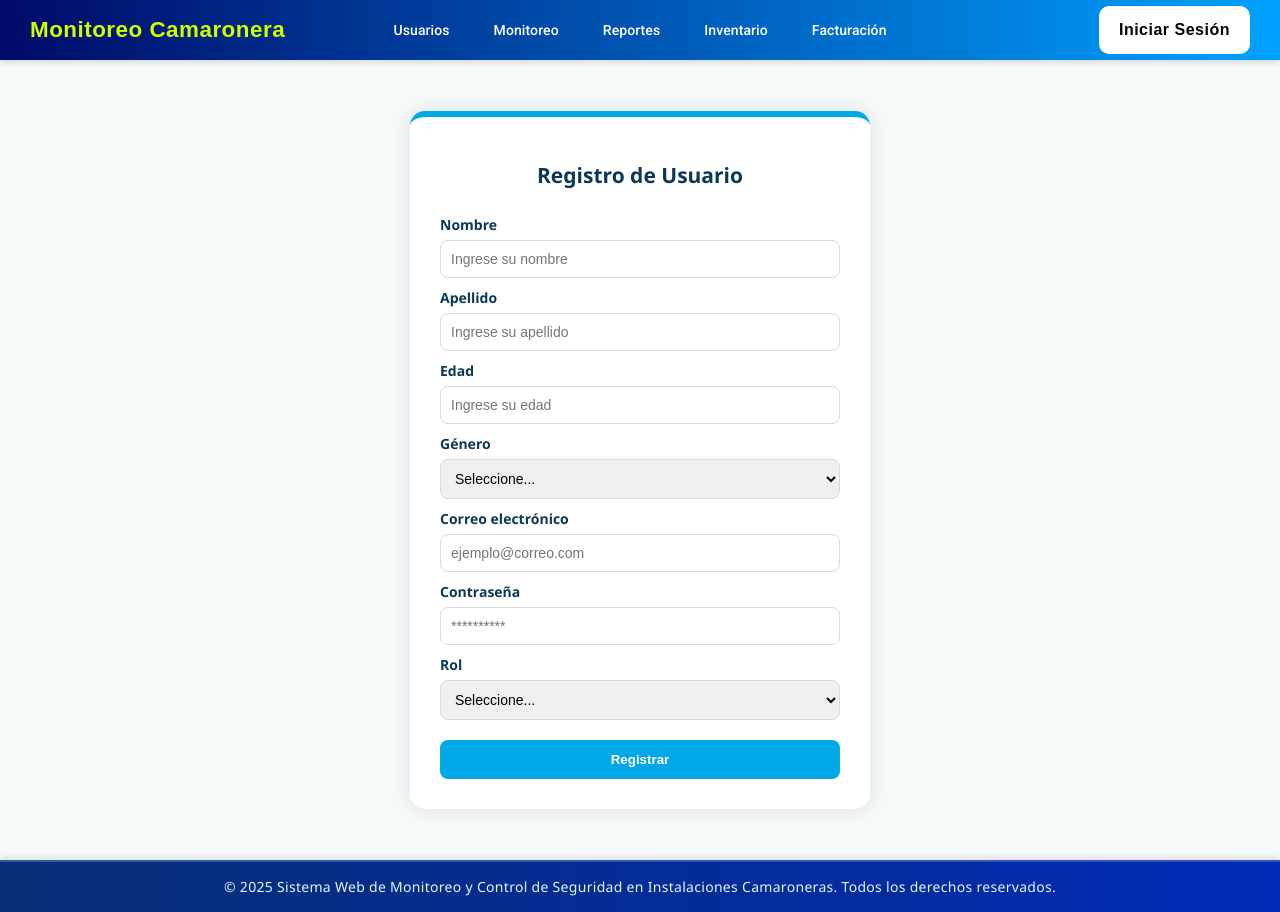
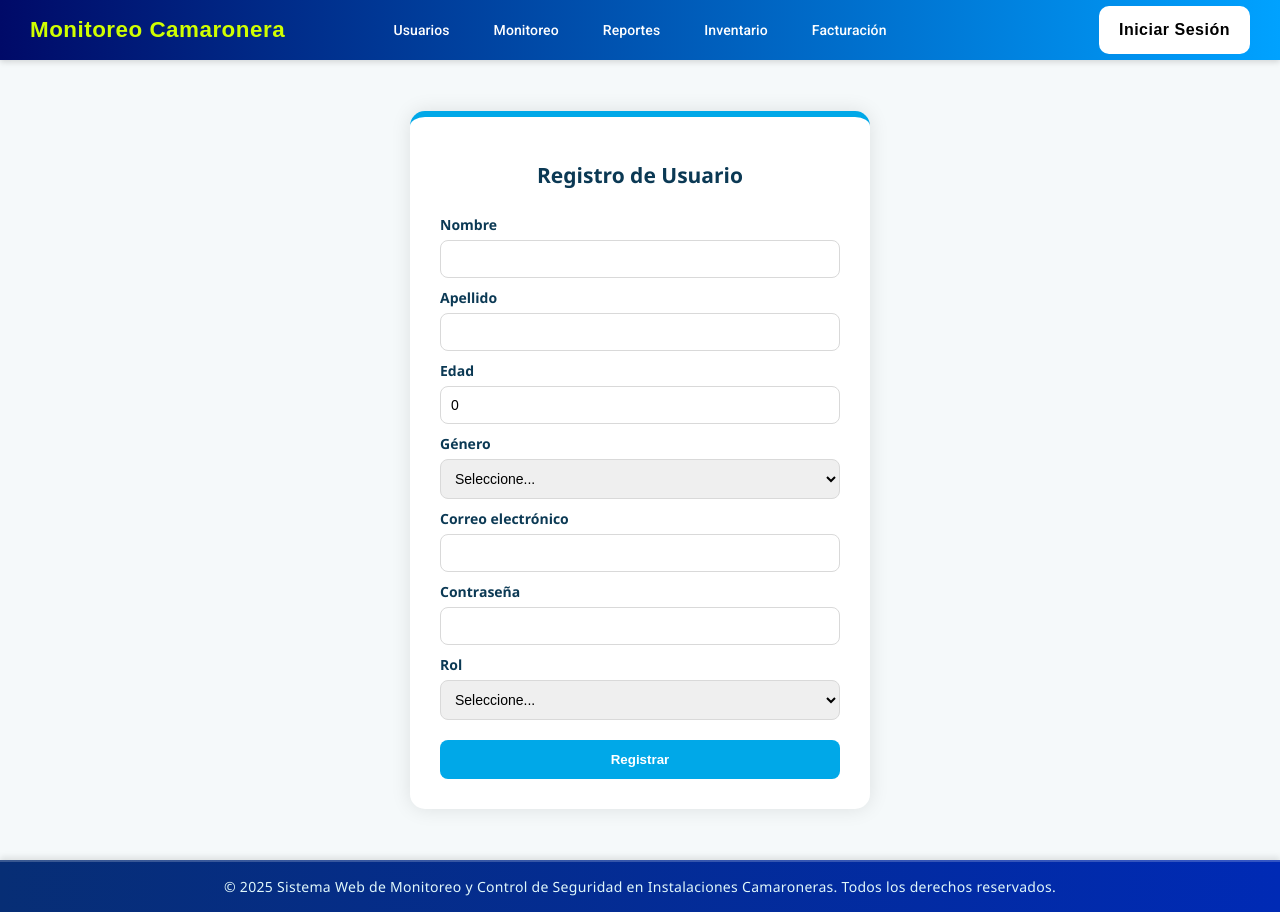
Before and after one commit to Jeanferx/Proyecto-BASE-, an Angular app: page /registrar in a window 1280 px wide. Built offline with nearby package versions, Linux system fonts and the light colour scheme.

Commit message:
refactory(register)
Cambios para la conexión a la api

```diff
--- a/src/app/lista-user/lista-user.html
+++ b/src/app/lista-user/lista-user.html
@@ -1,7 +1,7 @@
 <div class="user-list-container">
     <h2>Lista de Usuarios</h2>
 
-    <div class="user-card" *ngFor="let usuario of usuarios">
+    <div class="user-card" *ngFor="let usuario of Usuario">
         <span class="user-name">{{ usuario.nombre }}</span>
 
         <div class="actions">
--- a/src/app/registrar-user/registrar-user.html
+++ b/src/app/registrar-user/registrar-user.html
@@ -1,17 +1,16 @@
 <div class="container">
     <h2>Registro de Usuario</h2>
-    <form id="registroForm">
+
+    <form #registroForm="ngForm" (ngSubmit)="guardarEmpleado()">
+
         <label for="nombre">Nombre</label>
-        <input type="text" id="nombre" name="nombre" placeholder="Ingrese su nombre" required>
-
+        <input type="text" id="nombre" name="nombre" [(ngModel)]="Usuario.nombre" required>
         <label for="apellido">Apellido</label>
-        <input type="text" id="apellido" name="apellido" placeholder="Ingrese su apellido" required>
-
+        <input type="text" id="apellido" name="apellido" [(ngModel)]="Usuario.apellido" required>
         <label for="edad">Edad</label>
-        <input type="number" id="edad" name="edad" min="18" max="80" placeholder="Ingrese su edad" required>
-
+        <input type="number" id="edad" name="edad" [(ngModel)]="Usuario.edad" min="18" max="80" required>
         <label for="genero">Género</label>
-        <select id="genero" name="genero" required>
+        <select id="genero" name="genero" [(ngModel)]="Usuario.genero" required>
             <option value="">Seleccione...</option>
             <option value="Masculino">Masculino</option>
             <option value="Femenino">Femenino</option>
@@ -19,12 +18,13 @@
         </select>
 
         <label for="correo">Correo electrónico</label>
-        <input type="email" id="correo" name="correo" placeholder="ejemplo@correo.com" required>
+        <input type="email" id="correo" name="correo" [(ngModel)]="Usuario.correo" required>
 
-        <label for="correo">Contraseña</label>
-        <input type="password" id="password" name="password" placeholder="**********" required>
+        <label>Contraseña</label>
+        <input type="password" id="password" name="password" [(ngModel)]="Usuario.password" required>
+
         <label for="rol">Rol</label>
-        <select id="rol" name="rol" required>
+        <select id="rol" name="rol" [(ngModel)]="Usuario.rol" required>
             <option value="">Seleccione...</option>
             <option value="Administrador">Administrador</option>
             <option value="Supervisor">Supervisor</option>
--- a/src/app/registrar-user/registrar-user.ts
+++ b/src/app/registrar-user/registrar-user.ts
@@ -1,12 +1,23 @@
 import { Component } from '@angular/core';
+import { HttpClient, HttpClientModule } from '@angular/common/http';
+import { FormsModule } from '@angular/forms';
 
 @Component({
   selector: 'app-registrar-user',
-  imports: [],
   standalone: true,
+  imports: [FormsModule, HttpClientModule],  // ⬅️ AGREGA ESTO
   templateUrl: './registrar-user.html',
   styleUrl: './registrar-user.css',
 })
 export class RegistrarUser {
+  constructor(private http: HttpClient) { }
 
+  Usuario = {
+    nombre: '', apellido: '', edad: 0, genero: '', correo: '', password: '', rol: ''
+  };
+
+  guardarEmpleado() {
+    this.http.post('https://localhost:7027/WeatherForecast', this.Usuario)
+      .subscribe(res => console.log('Empleado guardado:', res));
+  }
 }
```
